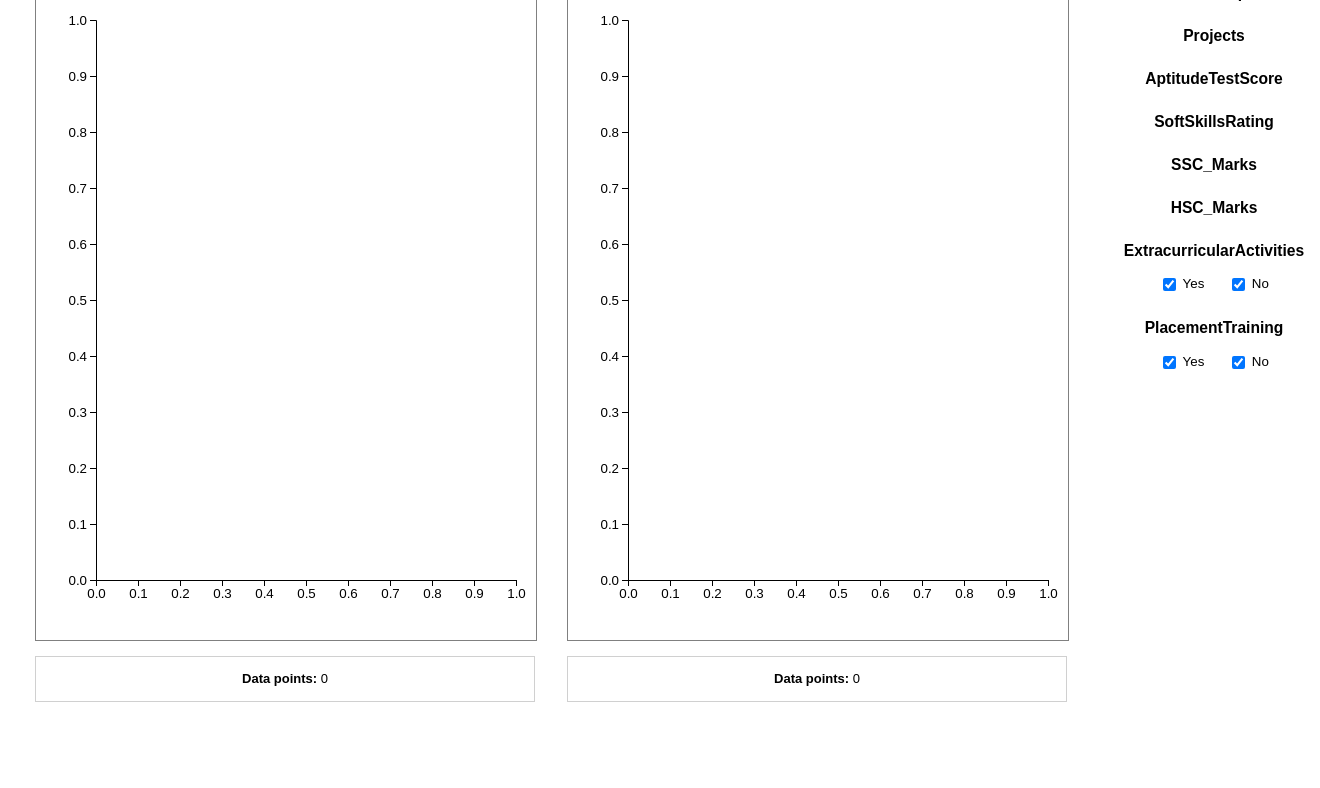
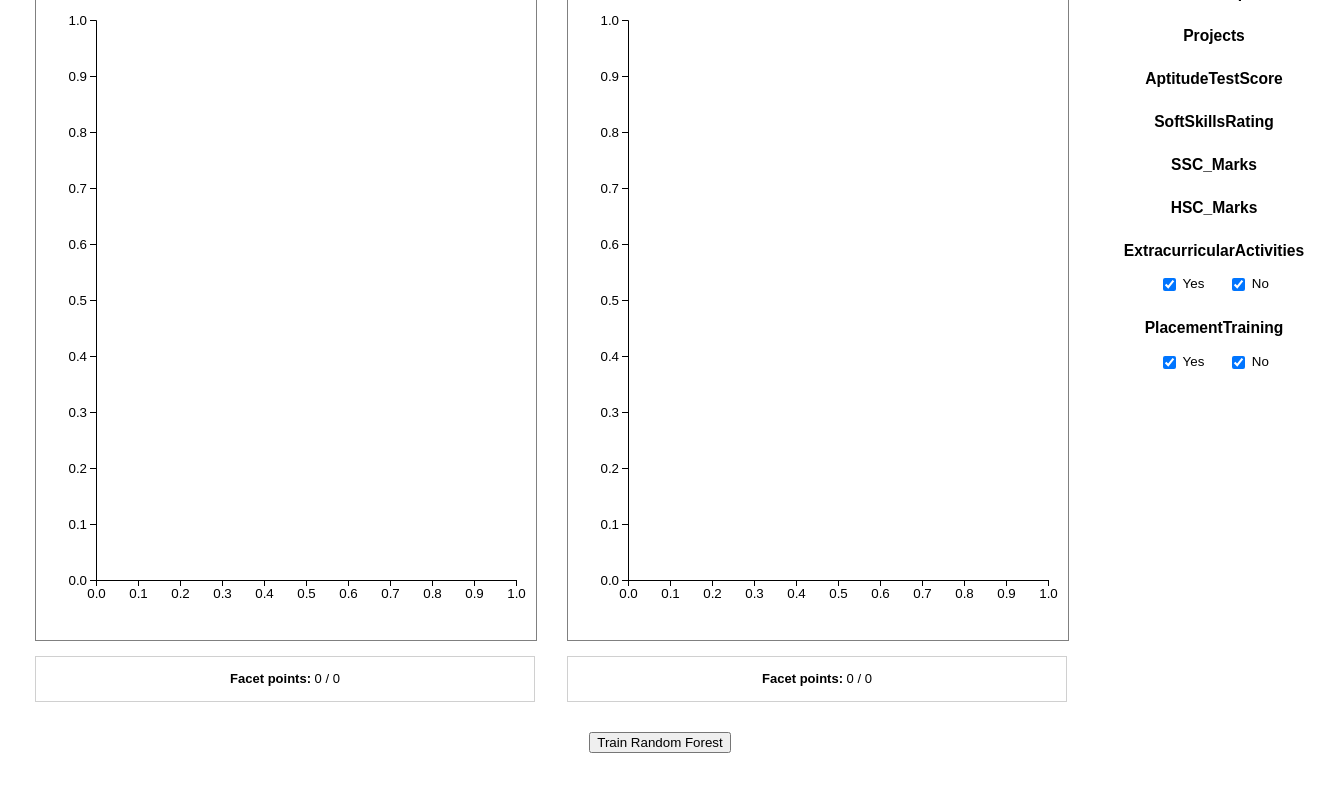
Before and after one commit to abmummaneni/178Midterm, a Flask app: template templates/index.html in a window 1320 px wide. Shown: the part 94-882 px from the top of the page. Before the commit the page ends 796 px from the top, so only its background shows below. Run offline with Flask 3, Linux system fonts and the light colour scheme; the template is opened without the code that fills it, so the values that code supplies are empty.

Commit message:
random forest feature importance bar chart

```diff
--- a/app.py
+++ b/app.py
@@ -3,6 +3,7 @@ import duckdb
 import numpy as np
 from scipy.stats import linregress
 from collections import Counter
+from sklearn.ensemble import RandomForestClassifier
 
 app = Flask(__name__)
 continuous_columns = [
@@ -20,17 +21,28 @@ discrete_columns = [
     "PlacementTraining",
     "PlacementStatus",
 ]
+model_feature_columns = continuous_columns + [
+    "ExtracurricularActivities",
+    "PlacementTraining",
+]
 
 
 def get_jitter_amount(series):
     spread = np.ptp(series)
-    return float(spread * 0.03 if spread else 0.1)
+    return float(spread * 0.05 if spread else 0.1)
 
 
 def to_numeric_arrays(x_values, y_values):
     x = np.asarray(x_values, dtype=float)
     y = np.asarray(y_values, dtype=float)
     return x, y
+
+
+def encode_binary_feature(values):
+    values = np.asarray(values)
+    if values.dtype == np.bool_:
+        return values.astype(float)
+    return np.isin(np.char.lower(values.astype(str)), ["yes", "true"]).astype(float)
 
 
 def summarize_axis(values):
@@ -43,7 +55,7 @@ def summarize_axis(values):
     }
 
 
-def build_stats(x_values, y_values):
+def build_stats(x_values, y_values, total_count):
     if len(x_values) == 0 or len(y_values) == 0:
         return None
 
@@ -51,6 +63,7 @@ def build_stats(x_values, y_values):
     pearson_r = 0.0 if np.all(x == x[0]) or np.all(y == y[0]) else float(np.corrcoef(x, y)[0, 1])
     return {
         "count": int(x.size),
+        "total_count": int(total_count),
         "x": summarize_axis(x),
         "y": summarize_axis(y),
         "pearson_r": pearson_r,
@@ -99,6 +112,69 @@ def transform_points(x_values, y_values, mode):
         ]
 
     return [{"x": float(xi), "y": float(yi), "size": 2.5} for xi, yi in zip(x, y)]
+
+
+def build_predicate(request_data):
+    continuous_clauses = []
+    for column in continuous_columns:
+        if column in request_data:
+            min_val = float(request_data[column][0])
+            max_val = float(request_data[column][1])
+            continuous_clauses.append(
+                f'("{column}" >= {min_val} AND "{column}" <= {max_val})'
+            )
+
+    discrete_clauses = []
+    for column in discrete_columns:
+        if column in request_data:
+            if not request_data[column]:
+                return None
+            values = ", ".join([f"'{value}'" for value in request_data[column]])
+            discrete_clauses.append(f'"{column}" IN ({values})')
+
+    predicate_parts = continuous_clauses + discrete_clauses
+    return " AND ".join(predicate_parts) if predicate_parts else "TRUE"
+
+
+def build_random_forest_result(filtered_data):
+    row_count = len(filtered_data["PlacementStatus"])
+    if row_count < 2:
+        return {"status": "unavailable", "message": "Not enough filtered rows."}
+
+    y_labels = np.asarray(filtered_data["PlacementStatus"])
+    if np.unique(y_labels).size < 2:
+        return {
+            "status": "unavailable",
+            "message": "Filtered data needs both placed and not placed rows.",
+        }
+
+    x = np.column_stack(
+        [
+            np.asarray(filtered_data[column], dtype=float)
+            for column in continuous_columns
+        ]
+        + [
+            encode_binary_feature(filtered_data[column])
+            for column in ("ExtracurricularActivities", "PlacementTraining")
+        ]
+    )
+    y = (y_labels == "Placed").astype(int)
+
+    model = RandomForestClassifier(n_estimators=200, random_state=0)
+    model.fit(x, y)
+
+    return {
+        "status": "ok",
+        "sample_count": row_count,
+        "feature_importances": [
+            {"feature": column, "importance": float(importance)}
+            for column, importance in sorted(
+                zip(model_feature_columns, model.feature_importances_),
+                key=lambda item: item[1],
+                reverse=True,
+            )
+        ],
+    }
 
 
 @app.route("/")
@@ -151,31 +227,9 @@ def update():
     y_column = request_data["y_column"]
     facet = request_data["facet"]
     display_mode = request_data.get("display_mode", "scatter")
-
-    # Continuous filters: only use columns that were actually sent
-    continuous_clauses = []
-    for column in continuous_columns:
-        if column in request_data:
-            min_val = float(request_data[column][0])
-            max_val = float(request_data[column][1])
-            continuous_clauses.append(
-                f'("{column}" >= {min_val} AND "{column}" <= {max_val})'
-            )
-
-    # Discrete filters
-    discrete_clauses = []
-    for column in discrete_columns:
-        if column in request_data:
-            if not request_data[column]:
-                # If column has no values (both yes and no are unchecked)
-                # Return no data
-                return {"facets": []}
-
-            values = ", ".join([f"'{value}'" for value in request_data[column]])
-            discrete_clauses.append(f'"{column}" IN ({values})')
-
-    predicate_parts = continuous_clauses + discrete_clauses
-    predicate = " AND ".join(predicate_parts) if predicate_parts else "TRUE"
+    predicate = build_predicate(request_data)
+    if predicate is None:
+        return {"facets": []}
 
     facet_query = f'''
       SELECT
@@ -188,11 +242,12 @@ def update():
       ORDER BY facet_value
   '''
     query_results = duckdb.sql(facet_query).fetchall()
+    total_count = sum(len(x_values) for _, x_values, _ in query_results)
 
     facets = [
         {
             "label": str(facet_value),
-            "stats": build_stats(x_values, y_values),
+            "stats": build_stats(x_values, y_values, total_count),
             "trendline": build_trendline(x_values, y_values),
             "data": transform_points(x_values, y_values, display_mode),
         }
@@ -202,5 +257,25 @@ def update():
     return {"facets": facets}
 
 
+@app.route("/random_forest", methods=["POST"])
+def random_forest():
+    request_data = request.get_json()
+    predicate = build_predicate(request_data)
+    if predicate is None:
+        return {
+            "status": "unavailable",
+            "message": "No data available for the current filters.",
+        }
+
+    model_query = (
+        "SELECT "
+        + ", ".join(
+            [f'"{column}"' for column in model_feature_columns + ["PlacementStatus"]]
+        )
+        + f" FROM 'placementdata.csv' WHERE {predicate}"
+    )
+    return build_random_forest_result(duckdb.sql(model_query).fetchnumpy())
+
+
 if __name__ == "__main__":
     app.run(debug=True, port=8000)
--- a/static/js/script.js
+++ b/static/js/script.js
@@ -223,6 +223,73 @@ function draw_trendline(trendline, svg, scale) {
         });
 }
 
+function render_random_forest(result) {
+    const status = d3.select("#rf-status");
+    const chart = d3.select("#rf-chart");
+    chart.selectAll("*").remove();
+
+    if (!result || result.status !== "ok") {
+        status.text((result && result.message) || "Random forest unavailable.");
+        return;
+    }
+
+    status.text(`Trained on ${result.sample_count} filtered rows.`);
+
+    const margin = { top: 10, right: 30, bottom: 30, left: 180 };
+    const width = 1030 - margin.left - margin.right;
+    const barHeight = 28;
+    const height =
+        result.feature_importances.length * barHeight +
+        margin.top +
+        margin.bottom;
+    const svg = chart
+        .append("svg")
+        .attr("width", width + margin.left + margin.right)
+        .attr("height", height)
+        .append("g")
+        .attr("transform", `translate(${margin.left},${margin.top})`);
+    const x = d3
+        .scaleLinear()
+        .domain([
+            0,
+            d3.max(result.feature_importances, (d) => d.importance) || 0,
+        ])
+        .nice()
+        .range([0, width]);
+    const y = d3
+        .scaleBand()
+        .domain(result.feature_importances.map((d) => d.feature))
+        .range([0, result.feature_importances.length * barHeight])
+        .padding(0.25);
+
+    svg.append("g").call(d3.axisLeft(y).tickSize(0));
+    svg.append("g")
+        .attr(
+            "transform",
+            `translate(0,${result.feature_importances.length * barHeight})`,
+        )
+        .call(d3.axisBottom(x));
+
+    svg.selectAll(".rf-bar")
+        .data(result.feature_importances)
+        .join("rect")
+        .attr("class", "rf-bar")
+        .attr("x", 0)
+        .attr("y", (d) => y(d.feature))
+        .attr("width", (d) => x(d.importance))
+        .attr("height", y.bandwidth())
+        .attr("fill", "#1f77b4");
+
+    svg.selectAll(".rf-label")
+        .data(result.feature_importances)
+        .join("text")
+        .attr("class", "rf-label")
+        .attr("x", (d) => x(d.importance) + 8)
+        .attr("y", (d) => y(d.feature) + y.bandwidth() / 2 + 4)
+        .style("font-size", "12px")
+        .text((d) => d.importance.toFixed(3));
+}
+
 function update_scatter(
     plot_name,
     facet,
@@ -279,17 +346,34 @@ function update_all() {
     update(window.plot_width, window.plot_height);
 }
 
+function train_random_forest() {
+    const status = d3.select("#rf-status");
+    status.text("Training random forest...");
+
+    fetch("/random_forest", {
+        method: "POST",
+        credentials: "include",
+        body: JSON.stringify(get_params()),
+        cache: "no-cache",
+        headers: new Headers({
+            "content-type": "application/json",
+        }),
+    }).then(async function (response) {
+        render_random_forest(await response.json());
+    });
+}
+
 function formatStat(value) {
     return Number.isFinite(value) ? value.toFixed(2) : "n/a";
 }
 
 function formatStatsHtml(facet, params) {
     if (!facet.stats) {
-        return "<div><strong>Data points:</strong> 0</div>";
+        return "<div><strong>Facet points:</strong> 0 / 0</div>";
     }
 
     return [
-        `<div><strong>Num Points:</strong> ${facet.stats.count}</div>`,
+        `<div><strong>Facet points:</strong> ${facet.stats.count} / ${facet.stats.total_count}</div>`,
         `<div><strong>Pearson correlation (r):</strong> ${formatStat(facet.stats.pearson_r)}</div>`,
         `<div><strong>${params.x_column}:</strong> min ${formatStat(facet.stats.x.min)}, max ${formatStat(facet.stats.x.max)}, mean ${formatStat(facet.stats.x.mean)}, median ${formatStat(facet.stats.x.median)}, std ${formatStat(facet.stats.x.std)}</div>`,
         `<div><strong>${params.y_column}:</strong> min ${formatStat(facet.stats.y.min)}, max ${formatStat(facet.stats.y.max)}, mean ${formatStat(facet.stats.y.mean)}, median ${formatStat(facet.stats.y.median)}, std ${formatStat(facet.stats.y.std)}</div>`,
--- a/templates/index.html
+++ b/templates/index.html
@@ -126,6 +126,12 @@
 
       </div>
     </div>
+
+    <div style="margin-top: 30px;">
+      <button type="button" onclick="train_random_forest()">Train Random Forest</button>
+      <div id="rf-status" style="margin-top: 10px; font-size: 14px;"></div>
+      <div id="rf-chart" style="margin-top: 12px;"></div>
+    </div>
   </div>
 </body>
 
```
